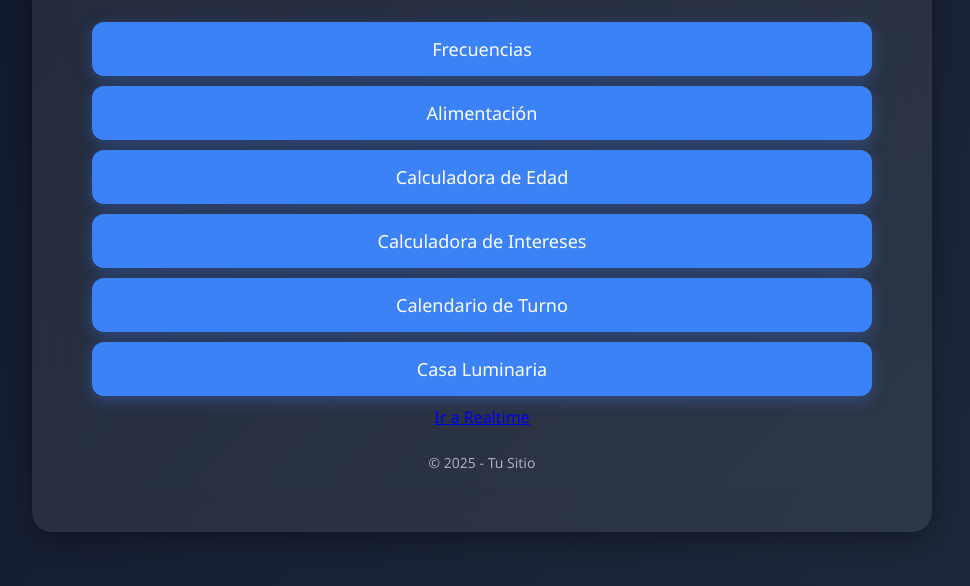
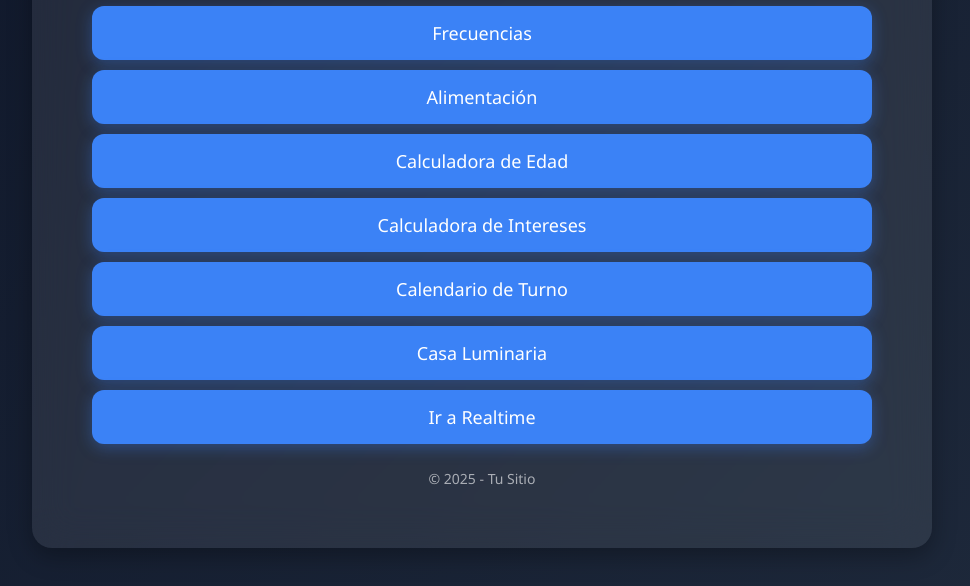
Before and after one commit to Facundo598/Principal, a plain HTML site: page index.html in a window 1280 px wide. Shown: the part 202-788 px from the top of the page, without its empty margins (158-1128 px from the left). Drawn offline with Linux system fonts and the light colour scheme.

Commit message:
Update index.html

```diff
--- a/index.html
+++ b/index.html
@@ -85,7 +85,7 @@
     <a href=RegistroPresion.html class="btn">Registro de Presión</a>    -->
     <a href="https://facu-598.github.io/Datos/" class="btn">Calendario de Turno</a>
     <a href=casa-luz.html class="btn">Casa Luminaria</a>
-    <a href="Arduino/Firebase/Realtime.html">Ir a Realtime</a>
+    <a href="Arduino/Firebase/Realtime.html" class="btn">Ir a Realtime</a>
 
     <footer>© 2025 - Tu Sitio</footer>
   </div>
```
